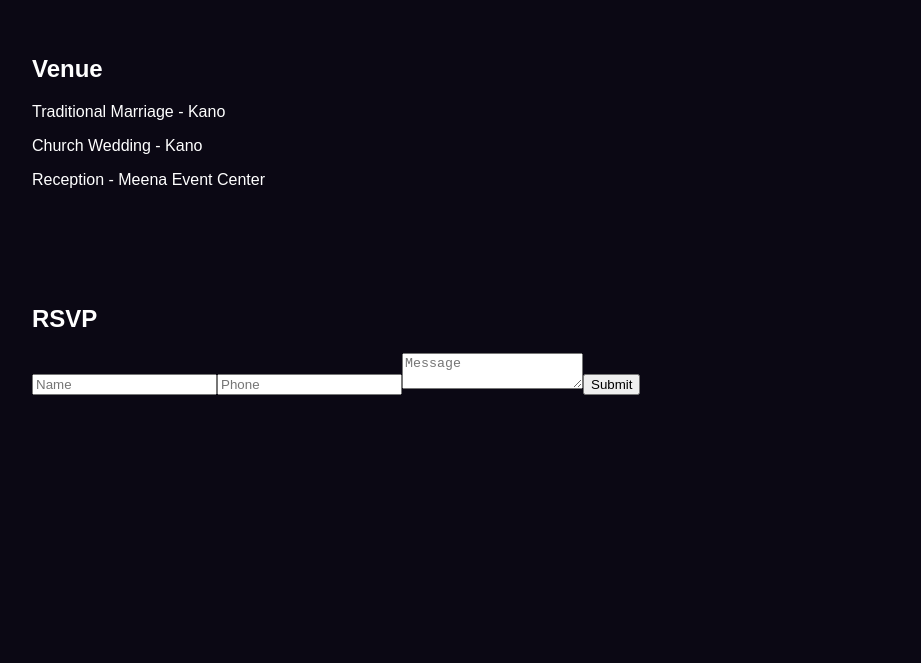
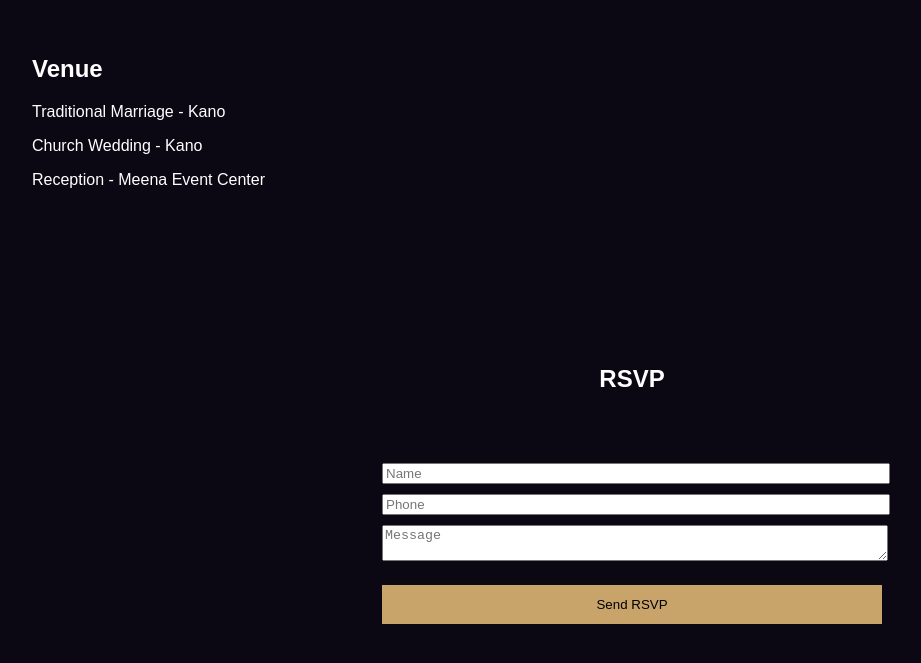
Before and after one commit to fortunejimmy14-cyber/Cinematic-weddings, a Next.js app: page / in a window 1280 px wide. Shown: the part 1783-2446 px from the top of the page, without its empty margins (8-929 px from the left). Before the commit the page ends 2218 px from the top, so only its background shows below. Built offline with nearby package versions, Linux system fonts and the light colour scheme.

Commit message:
Update RSVP.tsx

```diff
--- a/components/RSVP.tsx
+++ b/components/RSVP.tsx
@@ -1,16 +1,35 @@
-'use client';
-import { useState } from 'react';
+"use client";
+import { useState } from "react";
 
 export default function RSVP() {
-  const [f, setF] = useState({ n: '', p: '', m: '' });
+  const [sent, setSent] = useState(false);
 
   return (
-    <section style={{ padding: 40 }}>
-      <h2>RSVP</h2>
-      <input placeholder='Name' onChange={(e) => setF({ ...f, n: e.target.value })} />
-      <input placeholder='Phone' onChange={(e) => setF({ ...f, p: e.target.value })} />
-      <textarea placeholder='Message' onChange={(e) => setF({ ...f, m: e.target.value })} />
-      <button>Submit</button>
+    <section style={{ padding: 100 }}>
+      <h2 style={{ textAlign: "center" }}>RSVP</h2>
+
+      <div className="glass" style={{
+        maxWidth: 500,
+        margin: "40px auto",
+        padding: 30
+      }}>
+        <input placeholder="Name" style={{ width: "100%", marginBottom: 10 }} />
+        <input placeholder="Phone" style={{ width: "100%", marginBottom: 10 }} />
+        <textarea placeholder="Message" style={{ width: "100%" }} />
+
+        <button
+          onClick={() => setSent(true)}
+          style={{
+            marginTop: 20,
+            width: "100%",
+            padding: 12,
+            background: "#c9a46a",
+            border: "none"
+          }}
+        >
+          {sent ? "Sent 💍" : "Send RSVP"}
+        </button>
+      </div>
     </section>
   );
 }
```
